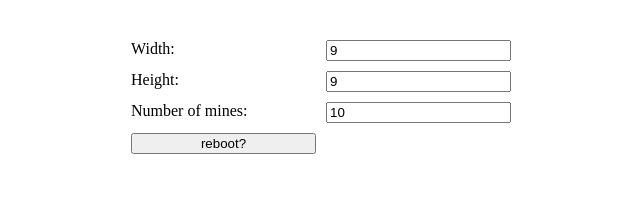
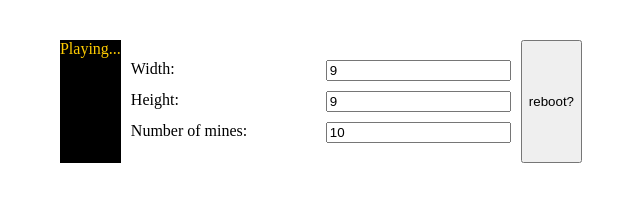
Before and after one commit to Mvcart/minesweeper, a plain HTML site: page frontend/index.html in a window 1280 px wide. Shown: the whole page, without its empty margins (319-959 px from the left). Drawn offline with Linux system fonts and the light colour scheme; no server answers.

Commit message:
feat: restructure UI with message, controls and buttons containers

```diff
--- a/frontend/index.html
+++ b/frontend/index.html
@@ -8,6 +8,10 @@
 <body>
     <script src="script.js"></script>
     <div id="app"></div>
-    <div id="menu"></div>
+    <div id="menu">
+        <div id="message"></div>
+        <div id="parameters"></div>
+        <div id="buttons"></div>
+    </div>
 </body>
 </html>
--- a/frontend/script.js
+++ b/frontend/script.js
@@ -9,51 +9,56 @@ window.onload = function() {
 };
 
 function renderMenu() {
-    const menu = document.getElementById('menu');
-    menu.innerHTML = '';
+    updateMessage('Preparing your game...', 'yellow');
+
     // Cria inputs com valores padrão
-
-    menu.appendChild(document.createTextNode("Width: "));
-    const widthInput = document.createElement('input');
-    widthInput.type = 'number';
-    widthInput.id = 'width';
-    widthInput.value = default_width;
-    menu.appendChild(widthInput);
-
-    menu.appendChild(document.createTextNode("Height: "));
-    const heightInput = document.createElement('input');
-    heightInput.type = 'number';
-    heightInput.id = 'height';
-    heightInput.value = default_height;
-    menu.appendChild(heightInput);
-
-    menu.appendChild(document.createTextNode("Number of mines: "));
-    const nminesInput = document.createElement('input');
-    nminesInput.type = 'number';
-    nminesInput.id = 'nmines';
-    nminesInput.value = default_mine_count;
-    menu.appendChild(nminesInput);
-
-    const rebootButton = document.createElement('button');
-    rebootButton.textContent = 'reboot?';
-    rebootButton.id = 'rebootButton'
-    menu.appendChild(rebootButton)
-
-    rebootButton.addEventListener('click', newGame);
-
-    [widthInput, heightInput, nminesInput].forEach(input => {
-        input.addEventListener('change', newGame);
-    });
+    addInput('parameters', 'width', default_width, 'number', 'Width:')
+    addInput('parameters', 'height', default_height, 'number', 'Height:')
+    addInput('parameters', 'nmines', default_mine_count, 'number', 'Number of mines:')
+    addButton('buttons', 'rebootButton', 'reboot?');
 
     // Adiciona evento onchange que chama newGame()
     newGame(); // chama gameCreate com valores atuais
 }
 
-function newGame() {
+async function newGame() {
+    updateMessage('Preparing your game...', 'yellow');
     const width = parseInt(document.getElementById('width').value);
     const height = parseInt(document.getElementById('height').value);
     const mine_count = parseInt(document.getElementById('nmines').value);
-    gameCreate(width, height, mine_count);
+    await gameCreate(width, height, mine_count);
+    updateMessage('Playing...', 'yellow');
+}
+
+function updateMessage(text, type) {
+    div_message = document.getElementById('message');
+    div_message.textContent = text;
+    div_message.className = type;
+}
+
+function addInput(parentId, elementId, value, type, text_message) {
+    const parent = document.getElementById(parentId);
+
+    const newInput = document.createElement('input');
+
+    parent.appendChild(document.createTextNode(text_message));
+
+    newInput.type = type;
+    newInput.id = elementId;
+    newInput.value = value;
+    parent.appendChild(newInput);
+    newInput.addEventListener('change', newGame);
+}
+
+function addButton(parentId, elementId, value) {
+    const container = document.getElementById(parentId);
+
+    const newButton = document.createElement('button');
+
+    newButton.id = elementId;
+    newButton.textContent = value;
+    container.appendChild(newButton);
+    newButton.addEventListener('click', newGame);
 }
 
 // frontend game creation request logic
@@ -82,18 +87,7 @@ async function gameCreate(width, height, mine_count) {
     }
 }
 
-function renderBoard (boardData) {
-    const app = document.getElementById('app');
-    app.innerHTML = ''; // container cleaned
-
-    const cols = boardData[0] ? boardData[0].length : 9;
-    app.style.gridTemplateColumns = `repeat(${cols}, 40px)`;
-
-    for (let y = 0; y < boardData.length; y++) {
-        const line = boardData[y];
-        for (let x = 0; x < line.length; x++) {
-            const cell = line[x];
-
+function createCellElement(app, cell) {
     const div_cell = document.createElement('div');
     div_cell.className = 'cell';
 
@@ -113,8 +107,8 @@ function renderBoard (boardData) {
         div_cell.textContent = '⚑';
 
     // save coordinates
-            div_cell.dataset.x = x;
-            div_cell.dataset.y = y;
+    div_cell.dataset.x = cell.x;
+    div_cell.dataset.y = cell.y;
 
     // add left click
     div_cell.addEventListener('click', function() {
@@ -133,6 +127,20 @@ function renderBoard (boardData) {
 
     // add cell to container
     app.appendChild(div_cell);
+}
+
+function renderBoard (boardData) {
+    const app = document.getElementById('app');
+    app.innerHTML = ''; // container cleaned
+
+    const cols = boardData[0] ? boardData[0].length : 9;
+    app.style.gridTemplateColumns = `repeat(${cols}, 40px)`;
+
+    for (let y = 0; y < boardData.length; y++) {
+        const line = boardData[y];
+        for (let x = 0; x < line.length; x++) {
+            const cell = line[x];
+            createCellElement(app, cell);
         }
     }
 }
@@ -156,8 +164,8 @@ async function clickCell(x, y) {
         window.boardData = data.board;
         renderBoard(data.board);
 
-        if (data.state == 'lost') alert('KABOOM');
-        else if (data.state == 'won') alert('YOU WIN');
+        if (data.state == 'lost') updateMessage('KABOOM', 'red');
+        else if (data.state == 'won') updateMessage('YOU WIN', 'green');
 
         if (data) console.log('Clicked.');
         else console.error('An unknown error has occurred while trying to click.')
--- a/frontend/style.css
+++ b/frontend/style.css
@@ -7,11 +7,37 @@
 }
 
 #menu {
+    display: flex;
+    gap: 10px;
+    margin: 20px auto;
+    width: fit-content;
+}
+
+#message {
+    background-color: black;
+}
+
+#message.yellow {
+    color: #ffcc00;
+}
+
+#message.green {
+    color: #008000;
+}
+
+#message.red {
+    color: #ff0000;
+}
+
+#parameters {
     display: grid;
     grid-template-columns: repeat(2, 1fr);
     gap: 10px;
     margin: 20px auto;
-    width: fit-content;
+}
+
+#buttons {
+    display: flex;
 }
 
 .cell {
```
Lines whose indentation alone changed are shown as unchanged.
